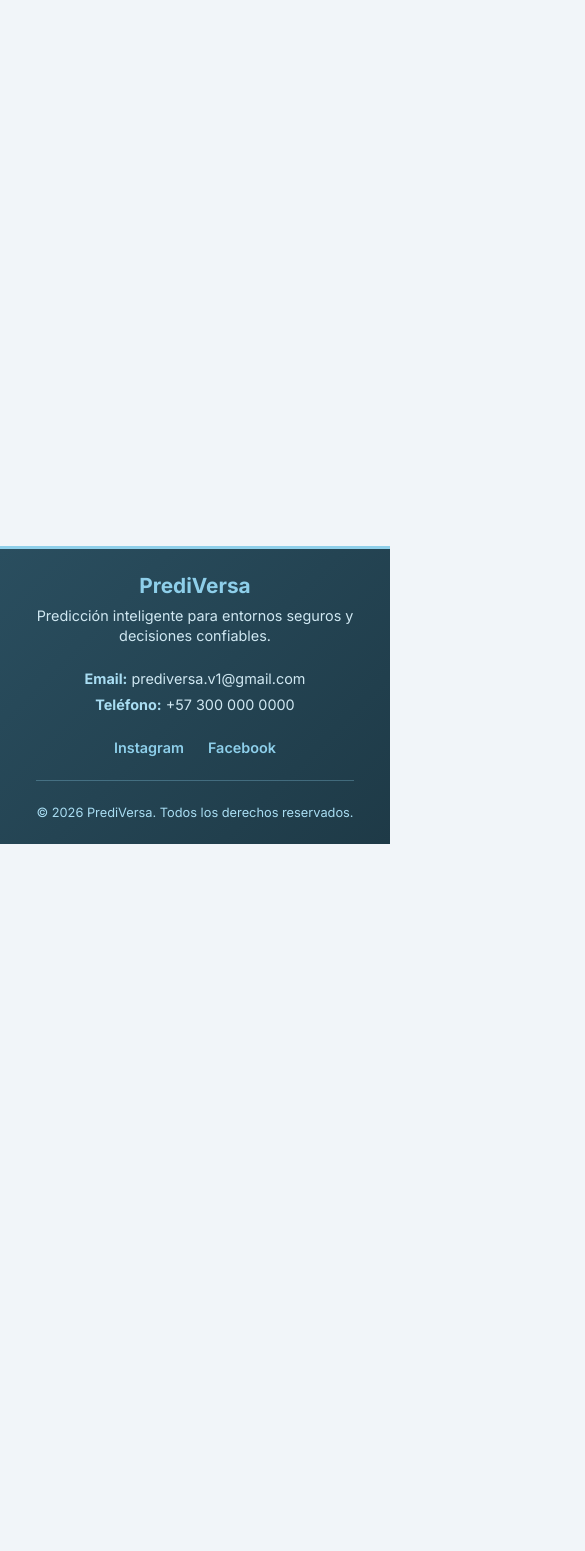
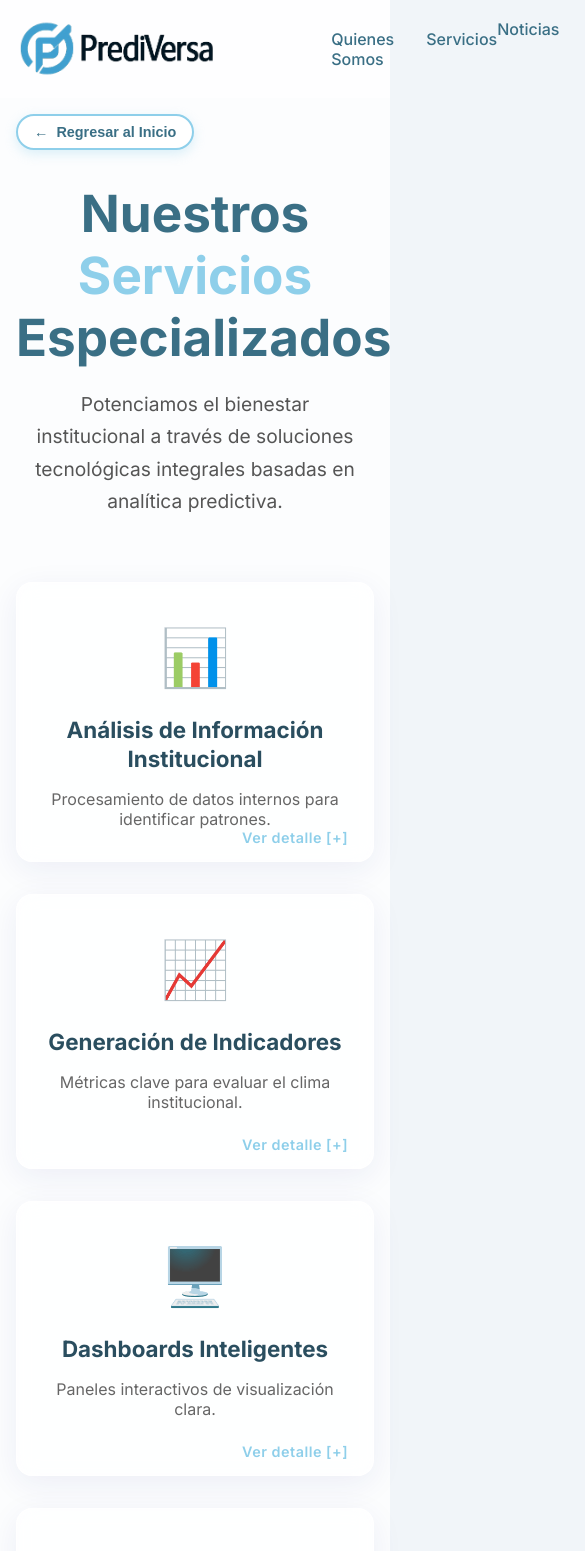
Before and after one commit to SIMPLY-JMANUEL/PrediVersa-V.1, a React (Vite) app in the folder frontend/: page /servicios in a window 390 px wide. Shown: the top 1551 px of the page, 585 px wide, since content can reach past the window. Before the commit the page ends 844 px from the top, so only its background shows below. Built offline with nearby package versions, Linux system fonts and the light colour scheme; no server answers.

Commit message:
feat: pagina interactiva de Servicios con responsividad y efectos profesionales

```diff
--- a/frontend/src/App.jsx
+++ b/frontend/src/App.jsx
@@ -10,6 +10,7 @@ import CollaboratorDashboard from './components/CollaboratorDashboard'
 import ProtectedRoute from './components/ProtectedRoute'
 import RoleProtectedRoute from './components/RoleProtectedRoute'
 import QuienesSomos from './components/QuienesSomos'
+import Servicios from './components/Servicios'
 
 function AppRoutes({ user, isLoginOpen, setIsLoginOpen, handleLogin, handleLogout }) {
   const location = useLocation()
@@ -26,6 +27,12 @@ function AppRoutes({ user, isLoginOpen, setIsLoginOpen, handleLogin, handleLogou
           <>
             <Header onLoginClick={() => setIsLoginOpen(true)} />
             <QuienesSomos />
+          </>
+        } />
+        <Route path="/servicios" element={
+          <>
+            <Header onLoginClick={() => setIsLoginOpen(true)} />
+            <Servicios />
           </>
         } />
         <Route path="/student" element={
--- a/frontend/src/components/Header.jsx
+++ b/frontend/src/components/Header.jsx
@@ -21,7 +21,9 @@ function Header({ onLoginClick }) {
             <li>
               <Link to="/quienes-somos" style={{ color: 'inherit', textDecoration: 'none' }}>Quienes Somos</Link>
             </li>
-            <li style={{ cursor: 'pointer' }}>Servicios</li>
+            <li>
+              <Link to="/servicios" style={{ color: 'inherit', textDecoration: 'none' }}>Servicios</Link>
+            </li>
           </ul>
         </nav>
       </div>
--- /dev/null
+++ b/frontend/src/components/Servicios.jsx
@@ -0,0 +1,173 @@
+import React, { useState } from 'react';
+import { useNavigate } from 'react-router-dom';
+import './Main.css';
+
+function Servicios() {
+  const navigate = useNavigate();
+  const [expandedCard, setExpandedCard] = useState(null);
+
+  const toggleCard = (id) => {
+    setExpandedCard(expandedCard === id ? null : id);
+  };
+
+  const servicesData = [
+    {
+      id: 1,
+      icon: '📊',
+      title: 'Análisis de Información Institucional',
+      summary: 'Procesamiento de datos internos para identificar patrones.',
+      detail: 'Analizamos profundamente el flujo de datos institucionales para detectar tendencias y posibles factores de riesgo en la convivencia y el bienestar de los integrantes.'
+    },
+    {
+      id: 2,
+      icon: '📈',
+      title: 'Generación de Indicadores',
+      summary: 'Métricas clave para evaluar el clima institucional.',
+      detail: 'Construimos indicadores y KPIs específicos que permiten medir de forma objetiva la evolución del bienestar institucional a lo largo del tiempo.'
+    },
+    {
+      id: 3,
+      icon: '🖥️',
+      title: 'Dashboards Inteligentes',
+      summary: 'Paneles interactivos de visualización clara.',
+      detail: 'Visualización intuitiva de resultados en tiempo real para orientadores, directivos y equipos de talento humano, optimizando la interpretación estratégica.'
+    },
+    {
+      id: 4,
+      icon: '🚨',
+      title: 'Alertas Preventivas',
+      summary: 'Modelos predictivos para detección temprana.',
+      detail: 'Implementamos algoritmos que anticipan situaciones críticas, disparando notificaciones inmediatas ante cualquier señal de riesgo detectada por el sistema.'
+    },
+    {
+      id: 5,
+      icon: '📄',
+      title: 'Reportes Estratégicos',
+      summary: 'Informes estructurados para toma de decisiones.',
+      detail: 'Generación automatizada de reportes formales listos para sustentar decisiones estratégicas y cumplir con requisitos de auditoría o seguimiento.'
+    },
+    {
+      id: 6,
+      icon: '🎓',
+      title: 'Implementación y Capacitación',
+      summary: 'Acompañamiento integral en la adopción tecnológica.',
+      detail: 'Formamos a los equipos internos en el uso ético y efectivo de PrediVersa, asegurando una transición fluida hacia una cultura institucional basada en datos.'
+    }
+  ];
+
+  return (
+    <main className="main-responsive-container" style={{ minHeight: '100vh', backgroundColor: '#fcfdfe', padding: '1rem' }}>
+
+      {/* BOTÓN REGRESO */}
+      <div className="back-button-container" style={{ position: 'sticky', top: '20px', left: '20px', zIndex: 100 }}>
+        <button
+          onClick={() => navigate('/')}
+          className="cta-btn back-btn"
+          style={{
+            background: 'white',
+            color: '#3A6F85',
+            border: '2px solid #8ECFEA',
+            boxShadow: '0 4px 12px rgba(142,207,234,0.3)',
+            display: 'flex',
+            alignItems: 'center',
+            gap: '8px',
+            borderRadius: '50px',
+            padding: '0.6rem 1.2rem',
+            fontSize: '1rem',
+            fontWeight: '600',
+            cursor: 'pointer'
+          }}
+        >
+          <span>←</span> Regresar al Inicio
+        </button>
+      </div>
+
+      <section className="about-section" style={{ width: '100%', maxWidth: '1200px', margin: '0 auto', padding: '2rem 0' }}>
+
+        {/* HERO SERVICIOS */}
+        <div className="about-hero" style={{ textAlign: 'center', marginBottom: '4rem' }}>
+          <h1 className="responsive-title" style={{ color: '#3A6F85', marginBottom: '1.2rem', fontSize: '3.2rem', fontWeight: 800 }}>
+            Nuestros <span className="highlight" style={{ color: '#8ECFEA' }}>Servicios</span> Especializados
+          </h1>
+          <p style={{ fontSize: '1.2rem', color: '#555', maxWidth: '800px', margin: '0 auto', lineHeight: '1.7', padding: '0 1rem' }}>
+            Potenciamos el bienestar institucional a través de soluciones tecnológicas integrales basadas en analítica predictiva.
+          </p>
+        </div>
+
+        {/* GRID DE SERVICIOS (INTERACTIVO) */}
+        <div className="about-grid interactive-grid" style={{ marginBottom: '4rem' }}>
+
+          {servicesData.map((service) => (
+            <div
+              key={service.id}
+              onClick={() => toggleCard(service.id)}
+              className={`glass-panel interaction-card ${expandedCard === service.id ? 'card-expanded' : ''}`}
+              style={{
+                padding: '2.5rem 1.8rem',
+                cursor: 'pointer',
+                transition: 'all 0.4s cubic-bezier(0.175, 0.885, 0.32, 1.275)',
+                position: 'relative',
+                overflow: 'hidden',
+                maxHeight: expandedCard === service.id ? '700px' : '280px',
+                border: expandedCard === service.id ? '2px solid #8ECFEA' : '1px solid rgba(255,255,255,0.6)',
+                display: 'flex',
+                flexDirection: 'column',
+                justifyContent: 'flex-start',
+                alignItems: 'center',
+                textAlign: 'center'
+              }}
+            >
+              <div style={{ fontSize: '3.5rem', marginBottom: '1.5rem' }}>{service.icon}</div>
+              <h3 style={{ color: '#2A4E5F', marginBottom: '1rem', fontSize: '1.4rem', lineHeight: '1.3' }}>{service.title}</h3>
+              <p style={{ color: '#666', fontSize: '1rem', marginBottom: '1rem' }}>{service.summary}</p>
+
+              {/* DETALLE EXPANDIBLE */}
+              <div style={{
+                marginTop: '1.5rem',
+                paddingTop: '1.5rem',
+                borderTop: '1px solid rgba(0,0,0,0.08)',
+                opacity: expandedCard === service.id ? 1 : 0,
+                transform: expandedCard === service.id ? 'translateY(0)' : 'translateY(25px)',
+                transition: 'all 0.3s ease',
+                display: expandedCard === service.id ? 'block' : 'none'
+              }}>
+                <p style={{ color: '#444', lineHeight: '1.8', fontSize: '1.05rem', textAlign: 'left' }}>{service.detail}</p>
+              </div>
+
+              <div style={{
+                position: 'absolute',
+                bottom: '15px',
+                right: '25px',
+                fontSize: '0.9rem',
+                color: '#8ECFEA',
+                fontWeight: 600,
+                letterSpacing: '0.5px'
+              }}>
+                {expandedCard === service.id ? 'Contraer [-]' : 'Ver detalle [+]'}
+              </div>
+            </div>
+          ))}
+
+        </div>
+
+        {/* CTA FINAL */}
+        <div style={{ textAlign: 'center', padding: '4rem 2rem', background: 'linear-gradient(135deg, #f0f8ff, #ffffff)', borderRadius: '30px', boxShadow: '0 10px 30px rgba(0,0,0,0.03)' }}>
+          <h2 style={{ color: '#3A6F85', marginBottom: '1.5rem' }}>¿Listo para transformar tu institución?</h2>
+          <p style={{ color: '#666', marginBottom: '2rem', maxWidth: '600px', margin: '0 auto 2.5rem auto' }}>
+            Únete a las organizaciones que ya están previniendo riesgos hoy mismo.
+          </p>
+          <button className="cta-btn" onClick={() => navigate('/')} style={{ padding: '1rem 3rem', fontSize: '1.1rem' }}>
+            Solicitar Información
+          </button>
+        </div>
+
+      </section>
+
+      <footer style={{ marginTop: '3rem', padding: '2rem', textAlign: 'center', color: '#99b', fontSize: '0.9rem', borderTop: '1px solid #eee' }}>
+        © {new Date().getFullYear()} PrediVersa • Líderes en Análisis Institucional.
+      </footer>
+    </main>
+  );
+}
+
+export default Servicios;
```
